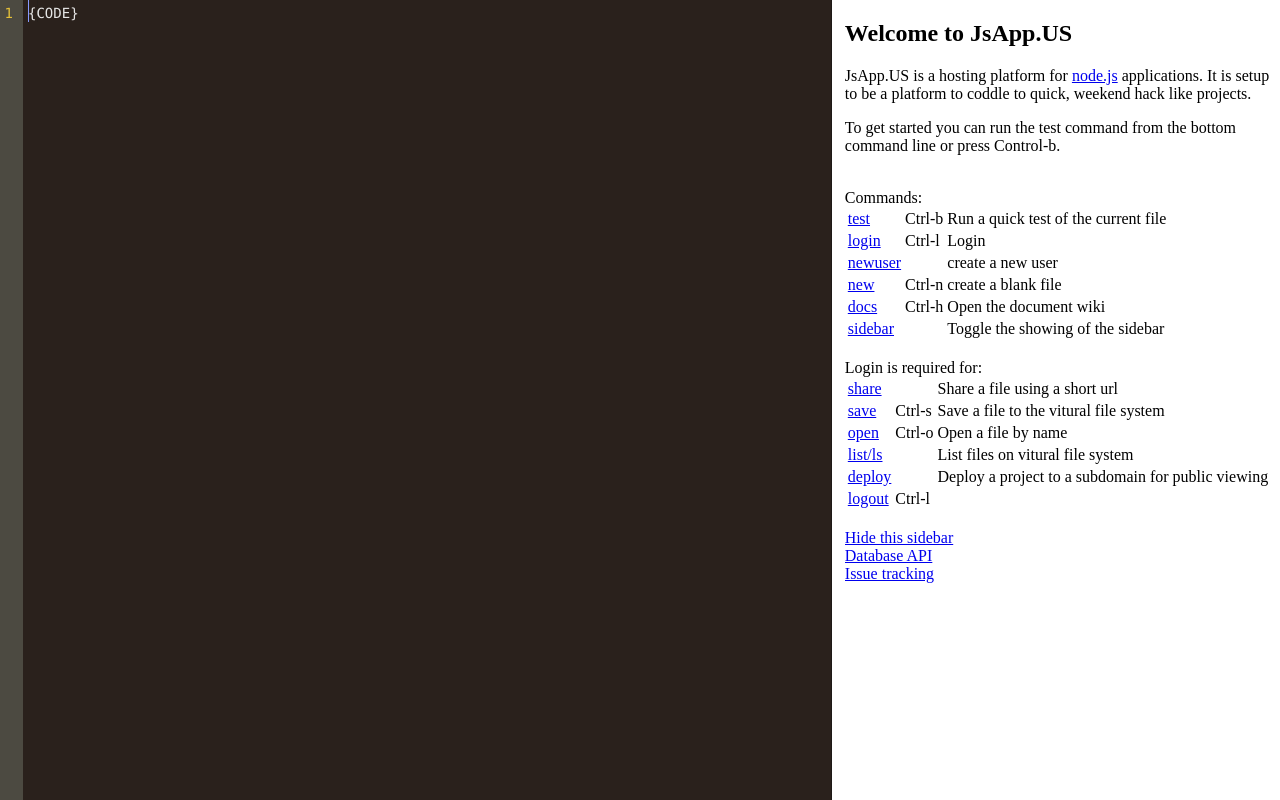
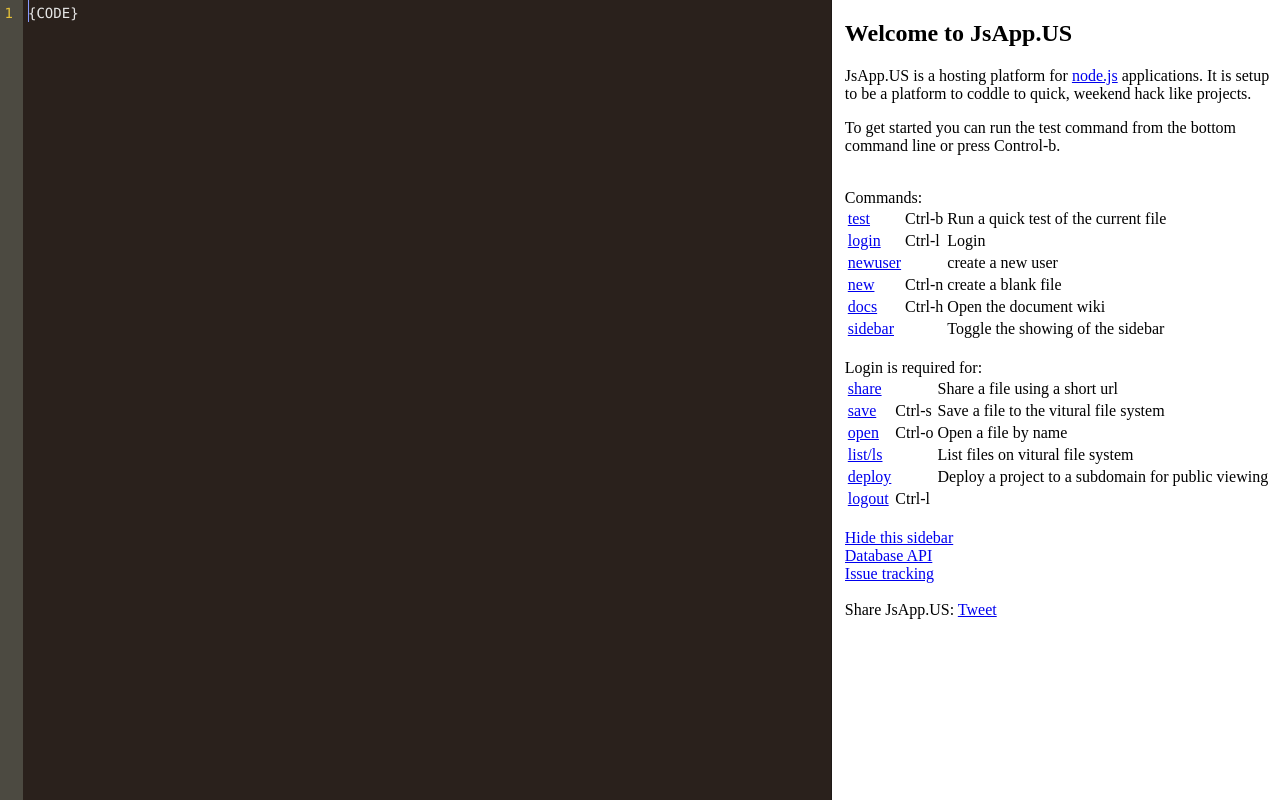
Before and after one commit to matthewfl/node-host, a plain HTML site: page static/index.html in a window 1280 px wide. Drawn offline with nearby package versions, Linux system fonts and the light colour scheme; files that its build step writes are made by us from their sources; files whose address does not match are found by name.

Commit message:
added a tweet link

```diff
--- a/static/index.html
+++ b/static/index.html
@@ -96,6 +96,8 @@
 <br>
 <a href="https://github.com/matthewfl/node-host/wiki/Api" target="_blank">Database API</a>
 <br><a href="https://github.com/matthewfl/node-host/issues" target="_blank">Issue tracking</a>
+<br><br>
+Share JsApp.US: <a href="http://twitter.com/share" class="twitter-share-button" data-url="http://jsapp.us" data-text="JSApp.US: quick way to try #nodejs and host web based node application" data-count="horizontal" data-related="matthewfl">Tweet</a><script type="text/javascript" src="http://platform.twitter.com/widgets.js"></script>
 </div>
 <script type="text/javascript">
   (function() {
```
